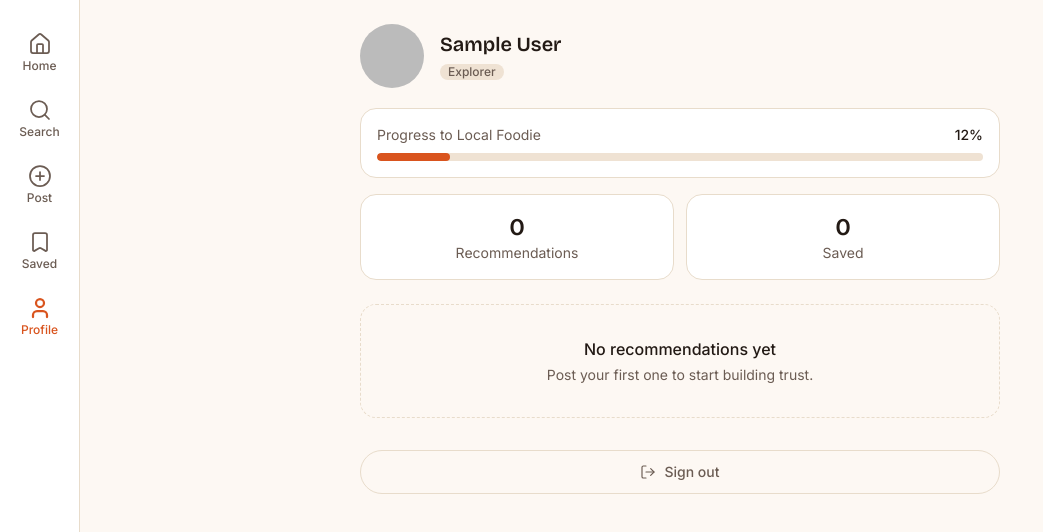
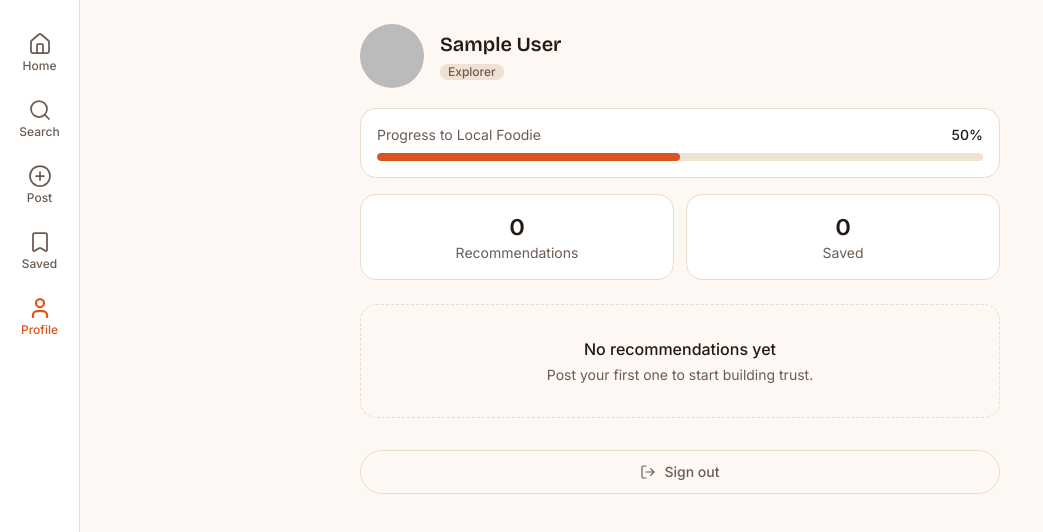
Before and after one commit to saijaswanthedupuganti-cmyk/People-s-taste-app, a React (Vite) app: page /profile in a window 1280 px wide. Shown: the top 532 px of the page, without its empty margins (0-1043 px from the left). Built offline with nearby package versions, Linux system fonts and the light colour scheme; no server answers; the database is empty; sample sign-in values are in the browser's storage.

Commit message:
Wire Profile page to real trust/stats from users/{uid}

```diff
--- a/src/pages/Profile.tsx
+++ b/src/pages/Profile.tsx
@@ -1,17 +1,60 @@
+import { useEffect, useState } from "react";
 import { LogOut } from "lucide-react";
+import { collection, doc, getCountFromServer, getDoc, query, where } from "firebase/firestore";
+import { db } from "../lib/firebase";
 import { useAuth } from "../context/AuthContext";
 import TrustBadge from "../components/TrustBadge";
 import { TIER_LABEL } from "../types";
 import type { Tier } from "../types";
 
-// Placeholder until the Phase 1 trust engine Cloud Function is live (§9).
-const MOCK_OWN_TRUST = { tier: "explorer" as Tier, tierProgress: 12, recCount: 0, savedCount: 0 };
+interface OwnTrust {
+  tier: Tier;
+  trustScore: number;
+  recCount: number;
+  savedCount: number;
+}
+
+const TIER_MIN_SCORE: Record<Tier, number> = {
+  explorer: 0,
+  local_foodie: 20,
+  verified_foodie: 35,
+  neighborhood_expert: 50,
+  city_expert: 65,
+  legend: 80,
+};
 
 const TIER_ORDER: Tier[] = ["explorer", "local_foodie", "verified_foodie", "neighborhood_expert", "city_expert", "legend"];
 
 export default function Profile() {
   const { user, logOut } = useAuth();
-  const nextTier = TIER_ORDER[TIER_ORDER.indexOf(MOCK_OWN_TRUST.tier) + 1];
+  const [trust, setTrust] = useState<OwnTrust | null>(null);
+
+  useEffect(() => {
+    if (!user) return;
+    Promise.all([
+      getDoc(doc(db, "users", user.uid)),
+      getCountFromServer(query(collection(db, "saves"), where("uid", "==", user.uid))),
+    ]).then(([userSnap, savesCount]) => {
+      const data = userSnap.data() as { tier: Tier; trustScore: number; recCount: number } | undefined;
+      setTrust({
+        tier: data?.tier ?? "explorer",
+        trustScore: data?.trustScore ?? 10,
+        recCount: data?.recCount ?? 0,
+        savedCount: savesCount.data().count,
+      });
+    });
+  }, [user]);
+
+  if (!trust) {
+    return <div className="px-4 py-10 text-center text-pt-ink-soft">Loading…</div>;
+  }
+
+  const nextTier = TIER_ORDER[TIER_ORDER.indexOf(trust.tier) + 1];
+  const tierProgress = nextTier
+    ? Math.round(
+        ((trust.trustScore - TIER_MIN_SCORE[trust.tier]) / (TIER_MIN_SCORE[nextTier] - TIER_MIN_SCORE[trust.tier])) * 100,
+      )
+    : 100;
 
   return (
     <div className="pb-24 md:pb-8">
@@ -28,7 +71,7 @@ export default function Profile() {
             <h1 className="truncate font-display text-xl font-semibold text-pt-ink">
               {user?.displayName ?? user?.email}
             </h1>
-            <TrustBadge tier={MOCK_OWN_TRUST.tier} className="mt-1" />
+            <TrustBadge tier={trust.tier} className="mt-1" />
           </div>
         </div>
 
@@ -36,12 +79,12 @@ export default function Profile() {
           <div className="mt-5 rounded-2xl border border-pt-border bg-white p-4">
             <div className="flex items-center justify-between text-sm">
               <span className="text-pt-ink-soft">Progress to {TIER_LABEL[nextTier]}</span>
-              <span className="font-medium text-pt-ink">{MOCK_OWN_TRUST.tierProgress}%</span>
+              <span className="font-medium text-pt-ink">{tierProgress}%</span>
             </div>
             <div className="mt-2 h-2 overflow-hidden rounded-full bg-pt-surface-3">
               <div
                 className="h-full rounded-full bg-pt-primary transition-[width] duration-300"
-                style={{ width: `${MOCK_OWN_TRUST.tierProgress}%` }}
+                style={{ width: `${tierProgress}%` }}
               />
             </div>
           </div>
@@ -49,16 +92,16 @@ export default function Profile() {
 
         <div className="mt-4 grid grid-cols-2 gap-3">
           <div className="rounded-2xl border border-pt-border bg-white p-4 text-center">
-            <p className="font-display text-2xl font-semibold text-pt-ink">{MOCK_OWN_TRUST.recCount}</p>
+            <p className="font-display text-2xl font-semibold text-pt-ink">{trust.recCount}</p>
             <p className="text-sm text-pt-ink-soft">Recommendations</p>
           </div>
           <div className="rounded-2xl border border-pt-border bg-white p-4 text-center">
-            <p className="font-display text-2xl font-semibold text-pt-ink">{MOCK_OWN_TRUST.savedCount}</p>
+            <p className="font-display text-2xl font-semibold text-pt-ink">{trust.savedCount}</p>
             <p className="text-sm text-pt-ink-soft">Saved</p>
           </div>
         </div>
 
-        {MOCK_OWN_TRUST.recCount === 0 && (
+        {trust.recCount === 0 && (
           <div className="mt-6 rounded-2xl border border-dashed border-pt-border px-4 py-8 text-center">
             <p className="font-medium text-pt-ink">No recommendations yet</p>
             <p className="mt-1 text-sm text-pt-ink-soft">Post your first one to start building trust.</p>
```
